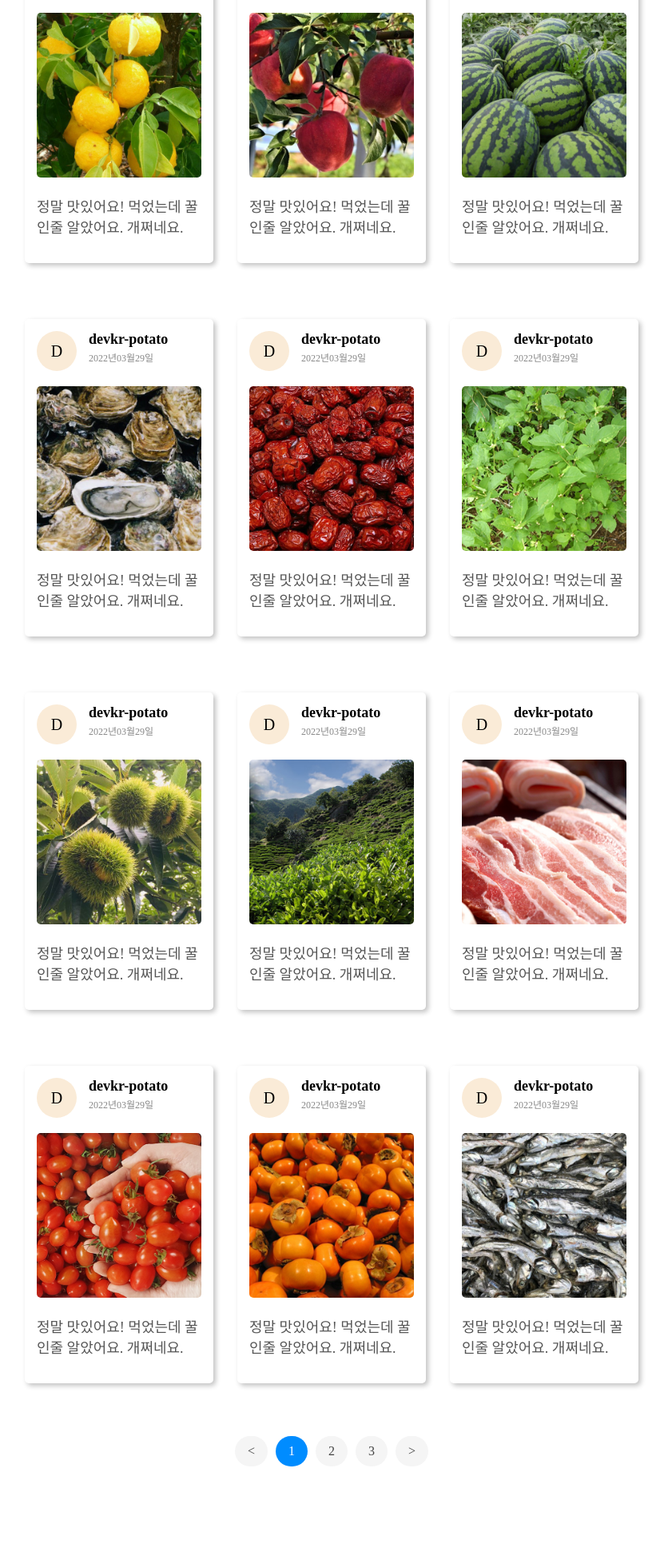
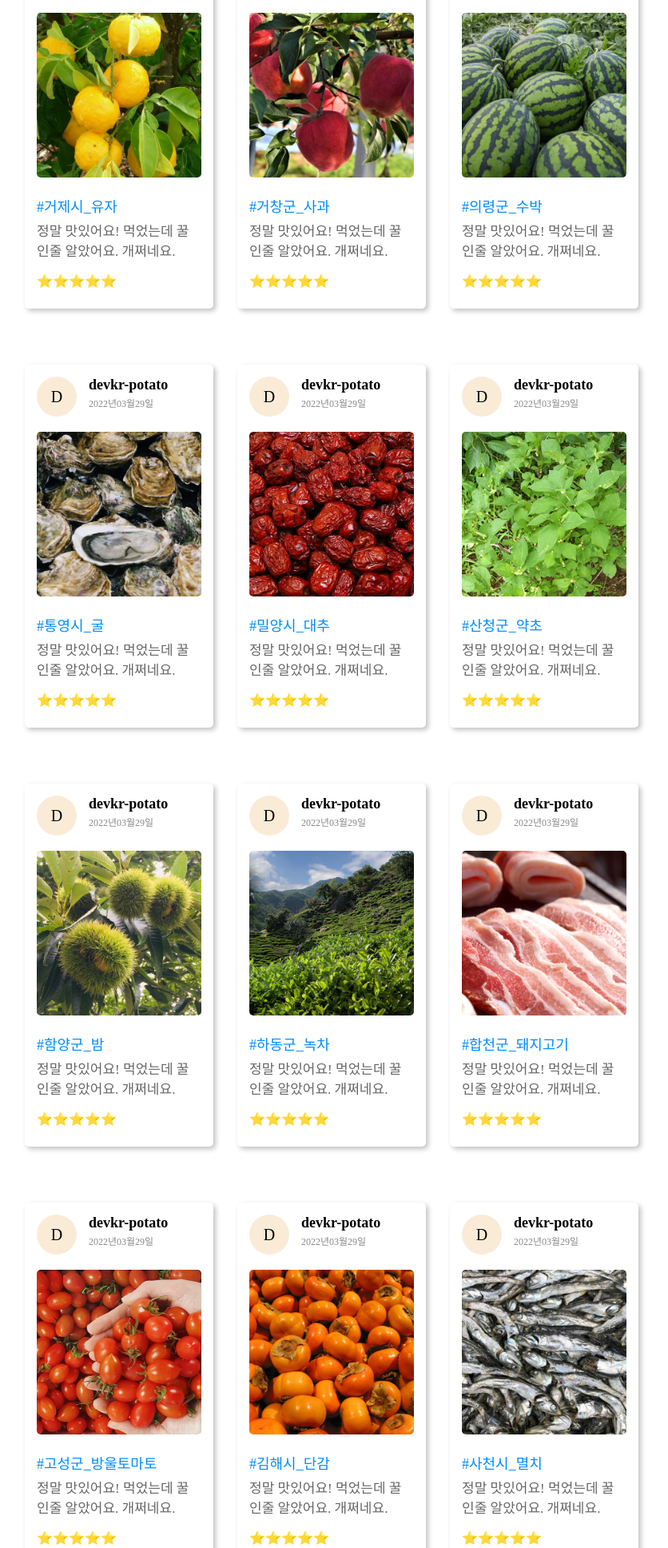
Before and after one commit to dev-yuka05/web-incheon-2022, a PHP site: page /review.html in a window 1280 px wide. Shown: the part 1538-3474 px from the top of the page at 80% size, without its empty margins (225-1061 px from the left). Before the commit the page ends 3372 px from the top, so only its background shows below. Run offline with PHP 8.4, Linux system fonts and the light colour scheme.

Commit message:
Add files via upload

```diff
--- a/A-Moudle/event.html
+++ b/A-Moudle/event.html
@@ -1,10 +1,10 @@
 <!DOCTYPE html>
-<html lang="en">
+<html lang="ko">
 <head>
     <meta charset="UTF-8">
     <meta http-equiv="X-UA-Compatible" content="IE=edge">
     <meta name="viewport" content="width=device-width, initial-scale=1.0">
-    <title>경상남도 특산물 : 이벤트 페이지</title>
+    <title>경상남도 특산물 : 이벤트</title>
     <link rel="stylesheet" href="./style/event.css">
 </head>
 <body>
--- a/A-Moudle/index.html
+++ b/A-Moudle/index.html
@@ -1,5 +1,5 @@
 <!DOCTYPE html>
-<html lang="en">
+<html lang="ko">
 <head>
     <meta charset="UTF-8">
     <meta http-equiv="X-UA-Compatible" content="IE=edge">
--- a/A-Moudle/review.html
+++ b/A-Moudle/review.html
@@ -44,9 +44,13 @@
                     </div>
                 </div>
                 <img src="./image/특산품/거제시_유자.jpg">
+                <p class="tag">#거제시_유자</p>
                 <p class="review-text">
                     정말 맛있어요! 먹었는데 꿀인줄 알았어요. 개쩌네요.
                 </p>
+                <div class="star">
+                    ⭐️⭐️⭐️⭐️⭐️
+                </div>
             </div>
 
             <div class="review-item">
@@ -58,9 +62,13 @@
                     </div>
                 </div>
                 <img src="./image/특산품/거창군_사과.jpg">
+                <p class="tag">#거창군_사과</p>
                 <p class="review-text">
                     정말 맛있어요! 먹었는데 꿀인줄 알았어요. 개쩌네요.
                 </p>
+                <div class="star">
+                    ⭐️⭐️⭐️⭐️⭐️
+                </div>
             </div>
 
             <div class="review-item">
@@ -72,9 +80,13 @@
                     </div>
                 </div>
                 <img src="./image/특산품/의령군_수박.jpg">
+                <p class="tag">#의령군_수박</p>
                 <p class="review-text">
                     정말 맛있어요! 먹었는데 꿀인줄 알았어요. 개쩌네요.
                 </p>
+                <div class="star">
+                    ⭐️⭐️⭐️⭐️⭐️
+                </div>
             </div>
 
             <div class="review-item">
@@ -86,9 +98,13 @@
                     </div>
                 </div>
                 <img src="./image/특산품/통영시_굴.jpg">
+                <p class="tag">#통영시_굴</p>
                 <p class="review-text">
                     정말 맛있어요! 먹었는데 꿀인줄 알았어요. 개쩌네요.
                 </p>
+                <div class="star">
+                    ⭐️⭐️⭐️⭐️⭐️
+                </div>
             </div>
 
             <div class="review-item">
@@ -100,9 +116,13 @@
                     </div>
                 </div>
                 <img src="./image/특산품/밀양시_대추.jpg">
+                <p class="tag">#밀양시_대추</p>
                 <p class="review-text">
                     정말 맛있어요! 먹었는데 꿀인줄 알았어요. 개쩌네요.
                 </p>
+                <div class="star">
+                    ⭐️⭐️⭐️⭐️⭐️
+                </div>
             </div>
 
             <div class="review-item">
@@ -114,9 +134,13 @@
                     </div>
                 </div>
                 <img src="./image/특산품/산청군_약초.jpg">
+                <p class="tag">#산청군_약초</p>
                 <p class="review-text">
                     정말 맛있어요! 먹었는데 꿀인줄 알았어요. 개쩌네요.
                 </p>
+                <div class="star">
+                    ⭐️⭐️⭐️⭐️⭐️
+                </div>
             </div>
 
             <div class="review-item">
@@ -128,9 +152,13 @@
                     </div>
                 </div>
                 <img src="./image/특산품/함양군_밤.jpg">
+                <p class="tag">#함양군_밤</p>
                 <p class="review-text">
                     정말 맛있어요! 먹었는데 꿀인줄 알았어요. 개쩌네요.
                 </p>
+                <div class="star">
+                    ⭐️⭐️⭐️⭐️⭐️
+                </div>
             </div>
 
             <div class="review-item">
@@ -142,9 +170,13 @@
                     </div>
                 </div>
                 <img src="./image/특산품/하동군_녹차.jpg">
+                <p class="tag">#하동군_녹차</p>
                 <p class="review-text">
                     정말 맛있어요! 먹었는데 꿀인줄 알았어요. 개쩌네요.
                 </p>
+                <div class="star">
+                    ⭐️⭐️⭐️⭐️⭐️
+                </div>
             </div>
 
             <div class="review-item">
@@ -156,9 +188,13 @@
                     </div>
                 </div>
                 <img src="./image/특산품/합천군_돼지고기.jpg">
+                <p class="tag">#합천군_돼지고기</p>
                 <p class="review-text">
                     정말 맛있어요! 먹었는데 꿀인줄 알았어요. 개쩌네요.
                 </p>
+                <div class="star">
+                    ⭐️⭐️⭐️⭐️⭐️
+                </div>
             </div>
 
             <div class="review-item">
@@ -170,9 +206,13 @@
                     </div>
                 </div>
                 <img src="./image/특산품/고성군_방울토마토.jpg">
+                <p class="tag">#고성군_방울토마토</p>
                 <p class="review-text">
                     정말 맛있어요! 먹었는데 꿀인줄 알았어요. 개쩌네요.
                 </p>
+                <div class="star">
+                    ⭐️⭐️⭐️⭐️⭐️
+                </div>
             </div>
 
             <div class="review-item">
@@ -184,9 +224,13 @@
                     </div>
                 </div>
                 <img src="./image/특산품/김해시_단감.jpg">
+                <p class="tag">#김해시_단감</p>
                 <p class="review-text">
                     정말 맛있어요! 먹었는데 꿀인줄 알았어요. 개쩌네요.
                 </p>
+                <div class="star">
+                    ⭐️⭐️⭐️⭐️⭐️
+                </div>
             </div>
 
             <div class="review-item">
@@ -198,9 +242,13 @@
                     </div>
                 </div>
                 <img src="./image/특산품/사천시_멸치.jpg">
+                <p class="tag">#사천시_멸치</p>
                 <p class="review-text">
                     정말 맛있어요! 먹었는데 꿀인줄 알았어요. 개쩌네요.
                 </p>
+                <div class="star">
+                    ⭐️⭐️⭐️⭐️⭐️
+                </div>
             </div>
 
         </div>
--- a/A-Moudle/style/event.css
+++ b/A-Moudle/style/event.css
@@ -28,6 +28,8 @@ body{
 .guid p{
     font-size: 22px;
 }
+
+/* 공통 class */
 
 button{
     padding: 10px 20px;
--- a/A-Moudle/style/review.css
+++ b/A-Moudle/style/review.css
@@ -73,8 +73,18 @@ body{
     margin-top: 3px;
 }
 .review-item .review-text{
+    font-size: 17px;
+    color: #666;
+    margin-top: 2px;
+}
+.review-item .tag{
+    display: block;
+    color: #008cff;
     font-size: 18px;
-    color: #555;
+    margin-bottom: 5px;
+}
+.review-item .star{
+    margin-bottom: 10px;
 }
 /* 리뷰 쪽수 */
 .pagination{
```
